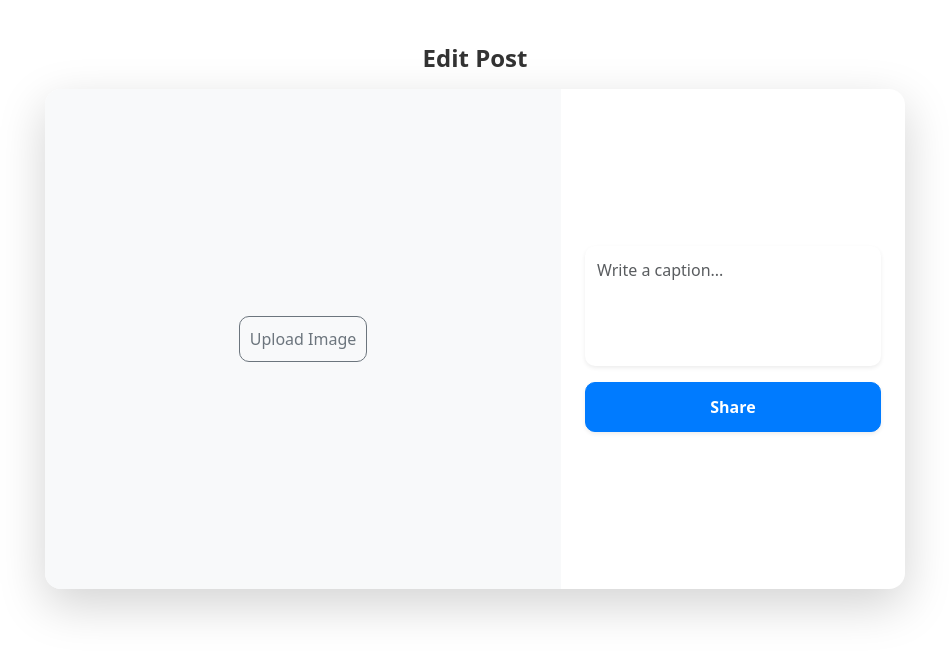
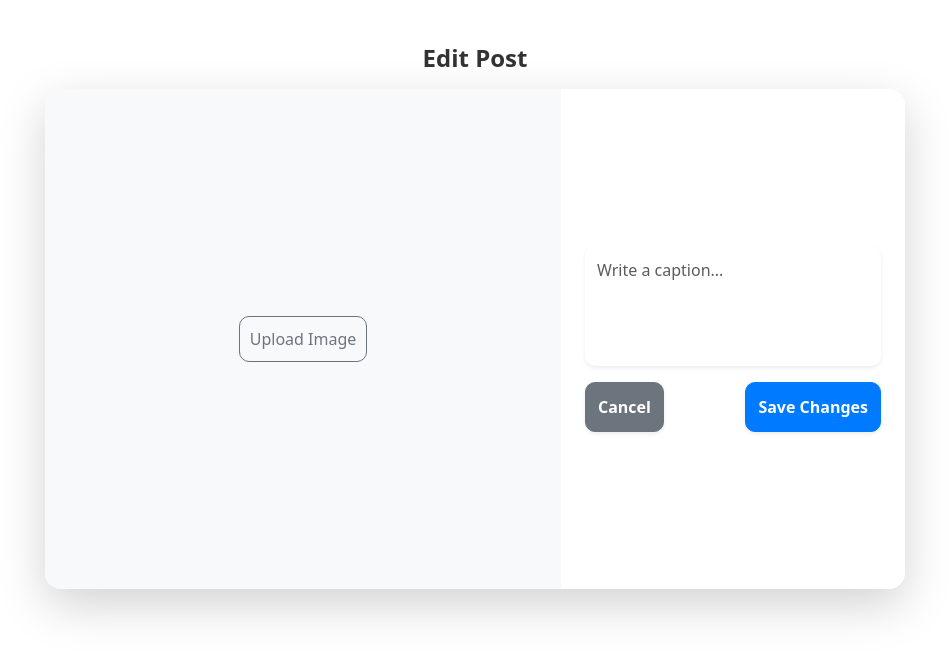
Before and after one commit to YaelHamami/frontend-storybox, a React (Vite) app: page /edit-post/1 in a window 1280 px wide. Shown: the top 656 px of the page, without its empty margins (165-1114 px from the left). Built offline with nearby package versions, Linux system fonts and the light colour scheme; no server answers.

Commit message:
edit post finish

```diff
--- a/src/components/PostCard.tsx
+++ b/src/components/PostCard.tsx
@@ -5,8 +5,8 @@ import ProfilePicture from "./ProiflePicture";
 import { Post } from "../services/post-service";
 import { addComment, fetchCommentsByPostId, Comment } from "../services/comments-service";
 import defaultPhoto from "../assets/OIP.png";
-import userService from "../services/user-service";
-import { Link } from "react-router-dom";
+import userService, { withUser } from "../services/user-service";
+import { Link, useNavigate } from "react-router-dom";
 
 interface PostCardProps {
   post: Post;
@@ -31,9 +31,10 @@ const PostCard = ({ post, username, userImage }: PostCardProps) => {
   const [showModal, setShowModal] = useState(false);
   const [comments, setComments] = useState<Comment[]>([]);
   const [newComment, setNewComment] = useState("");
-  const [commentsWithUsers, setcommentsWithUsers] = useState([]);
+  const [commentsWithUsers, setcommentsWithUsers] = useState<Comment | withUser []>([]);
   const [commentCount, setCommentCount] = useState(post.comment_count);
   const [showFullTags, setShowFullTags] = useState(false);
+  const navigate = useNavigate();
 
   const toggleTags = () => setShowFullTags(!showFullTags);
 
@@ -95,11 +96,15 @@ const PostCard = ({ post, username, userImage }: PostCardProps) => {
 
            {/* Three-Dot Menu (Aligned Right) */}
            {showEditButton && (
-           <button className="btn p-0 ms-auto" style={{ background: "none", border: "none", cursor: "pointer" }}>
-            <FontAwesomeIcon icon={faEllipsis} className="text-muted" size="lg" />
-           </button>
+            <button
+             className="btn p-0 ms-auto"
+             style={{ background: "none", border: "none", cursor: "pointer" }}
+             onClick={() => navigate(`/edit-post/${post._id}`)} // ✅ Navigate on click
+             >
+             <FontAwesomeIcon icon={faEllipsis} className="text-muted" size="lg" />
+            </button>
            )}
-          </div>
+           </div>
 
           {/* Post Image */}
           <div style={{ width: "100%", height: "200px", overflow: "hidden", backgroundColor: "#f0f0f0" }}>
--- a/src/components/PostForm.tsx
+++ b/src/components/PostForm.tsx
@@ -1,4 +1,5 @@
 import { FC } from "react";
+import { useNavigate } from "react-router-dom";
 
 type PostFormProps = {
   register: any;
@@ -6,9 +7,14 @@ type PostFormProps = {
   onSubmit: (data: any) => void;
   errors: any;
   loading: boolean;
+  content? : string
+  isEdit?: boolean
 };
 
-const PostForm: FC<PostFormProps> = ({ register, handleSubmit, onSubmit, errors, loading }) => {
+const PostForm: FC<PostFormProps> = ({ register, handleSubmit, onSubmit, errors, loading, content, isEdit }) => {
+
+  const navigate = useNavigate();
+
   return (
     <div className="p-4" style={{ width: "40%", display: "flex", flexDirection: "column", justifyContent: "center" }}>
       <form onSubmit={handleSubmit(onSubmit)} className="d-flex flex-column">
@@ -18,11 +24,33 @@ const PostForm: FC<PostFormProps> = ({ register, handleSubmit, onSubmit, errors,
           {...register("content")}
           rows={4}
           style={{ resize: "none", fontSize: "16px", padding: "12px", borderRadius: "10px" }}
+          defaultValue={content}
         />
         {errors.content && <p className="text-danger text-start" style={{ fontSize: "14px" }}>{errors.content.message}</p>}
-        <button type="submit" className="btn btn-primary w-100 shadow-sm" disabled={loading} style={{ fontSize: "16px", fontWeight: "bold", padding: "12px", borderRadius: "10px", backgroundColor: "#007bff", borderColor: "#007bff" }}>
-          {loading ? "Posting..." : "Share"}
-        </button>
+
+        {/* Buttons */}
+        <div className="d-flex justify-content-between">
+          {isEdit && (
+            <button
+              type="button"
+              className="btn btn-secondary me-2 shadow-sm"
+              style={{ fontSize: "16px", fontWeight: "bold", padding: "12px", borderRadius: "10px" }}
+              onClick={() => {
+                navigate(-1); // Go back to the previous page
+              }}
+            >
+              Cancel
+            </button>
+          )}
+          <button
+            type="submit"
+            className="btn btn-primary shadow-sm"
+            disabled={loading}
+            style={{ fontSize: "16px", fontWeight: "bold", padding: "12px", borderRadius: "10px", backgroundColor: "#007bff", borderColor: "#007bff" }}
+          >
+            {loading ? "Saving..." : isEdit ? "Save Changes" : "Share"}
+          </button>
+          </div>
       </form>
     </div>
   );
--- a/src/pages/AddPost.tsx
+++ b/src/pages/AddPost.tsx
@@ -61,12 +61,13 @@ const AddPostPage: FC = () => {
       const postData = { content: data.content, image_uri: imgUrl };
       const response = await createPost(postData);
       console.log(response)
-      alert("Post added successfully!");
+      console.log("Post added successfully!");
       reset();
       setPreviewImage(null);
       setImageUri(null);
       setCrop({ x: 0, y: 0 });
       setZoom(1);
+      navigate(-1);
     } catch (error) {
       console.error("Error adding post:", error);
     } finally {
--- a/src/pages/EditPost.tsx
+++ b/src/pages/EditPost.tsx
@@ -30,25 +30,22 @@ const EditPostPage: FC = () => {
   } = useForm<PostFormInputs>({ resolver: zodResolver(schema) });
 
   const [loading, setLoading] = useState(false);
-  const [previewImage, setPreviewImage] = useState<string | null>(null);
-  const [imageUri, setImageUri] = useState<string | null>(null);
+  const [previewImage, setPreviewImage] = useState<string | undefined>();
+  const [imageUri, setImageUri] = useState<string | undefined>();
   const [crop, setCrop] = useState({ x: 0, y: 0 });
   const [zoom, setZoom] = useState(1);
   const [croppedAreaPixels, setCroppedAreaPixels] = useState(null);
+  const [content, setContent] = useState<string>();
 
   useEffect(() => {
     const fetchPost = async () => {
       if (!postId) return;
       try {
-        const post = await fetchPostById(postId);
+        const post = await fetchPostById(postId).request;
         if (post) {
-          // Populate the form fields with the fetched data
-          reset({
-            content: post.content,
-          });
-
-          setPreviewImage(post.image_uri);
-          setImageUri(post.image_uri);
+          setContent(post.data.content)
+          setPreviewImage(post.data.image_uri);
+          setImageUri(post.data.image_uri);
         }
       } catch (error) {
         console.error("Error fetching post:", error);
@@ -83,8 +80,8 @@ const EditPostPage: FC = () => {
 
       const postData = { content: data.content, image_uri: imgUrl };
       await updatePost(postId as string, postData);
-      alert("Post updated successfully!");
-      navigate(`/post/${postId}`);
+      console.log("Post updated successfully!");
+      navigate(-1);
     } catch (error) {
       console.error("Error updating post:", error);
     } finally {
@@ -116,6 +113,8 @@ const EditPostPage: FC = () => {
             onSubmit={onSubmit}
             errors={errors}
             loading={loading}
+            content={content}
+            isEdit={true}
           />
         </div>
       </div>
--- a/src/pages/EditProfile.tsx
+++ b/src/pages/EditProfile.tsx
@@ -78,7 +78,7 @@ const EditProfile = () => {
       };
 
       await userService.updateUser(userId!, updatedUserData).request;
-      alert("Profile updated successfully!");
+      console.log("Profile updated successfully!");
       navigate(`/profile/${userId}`);
     } catch (error) {
       console.error("Error updating profile:", error);
--- a/src/pages/HomePage.tsx
+++ b/src/pages/HomePage.tsx
@@ -2,12 +2,12 @@ import { useEffect, useState } from "react";
 import postService, { Post } from "../services/post-service";
 import BaseContainer from "../components/BaseContainer";
 import PostCard from "../components/PostCard";
-import userService from "../services/user-service";
+import userService, { withUser } from "../services/user-service";
 
 const HomePage = () => {
   const [posts, setPosts] = useState<Post[]>([]);
   const [loading, setLoading] = useState(true);
-  const [postsWithUsers, setPostsWithUsers] = useState([]);
+  const [postsWithUsers, setPostsWithUsers] = useState<Post | withUser []>([]);
 
 
   useEffect(() => {
--- a/src/services/post-service.ts
+++ b/src/services/post-service.ts
@@ -70,12 +70,25 @@ export const createPost = async (post: { content: string; image_uri: string }) =
 };
 
   // Update an existing post by ID
-  export const updatePost = (id: string, updatedPostData: Partial<Post>) => {
+  export const updatePost = async (id: string, updatedPostData: Partial<Post>) => {
     console.log(`Updating post with ID: ${id}`);
     const controller = new AbortController();
-    const request = apiClient.put<Post>(`/posts/${id}`, updatedPostData, { signal: controller.signal });
 
-    return { request, cancel: () => controller.abort() };
+    try {
+      // Fetch genres for the post content
+      if(updatedPostData.content){
+        const tags = await getGenres(updatedPostData.content);
+        updatedPostData.tags = tags
+      }
+
+      const request = apiClient.put<Post>(`/posts/${id}`, updatedPostData, { signal: controller.signal });
+      return { request, cancel: () => controller.abort() };
+
+    } catch (error) {
+      console.error("Error creating post:", error);
+      throw error;
+    }
+
   };
 
   // Delete a post by ID
--- a/src/services/user-service.ts
+++ b/src/services/user-service.ts
@@ -17,6 +17,11 @@ export interface IUser {
     provider?: string | null;
     gender?: string | null;
     refreshToken?: string[];
+  }
+
+  export interface withUser {
+    username: string
+    profile_picture_uri: string;
   }
 
 export const getAllUsers = () => {
```
